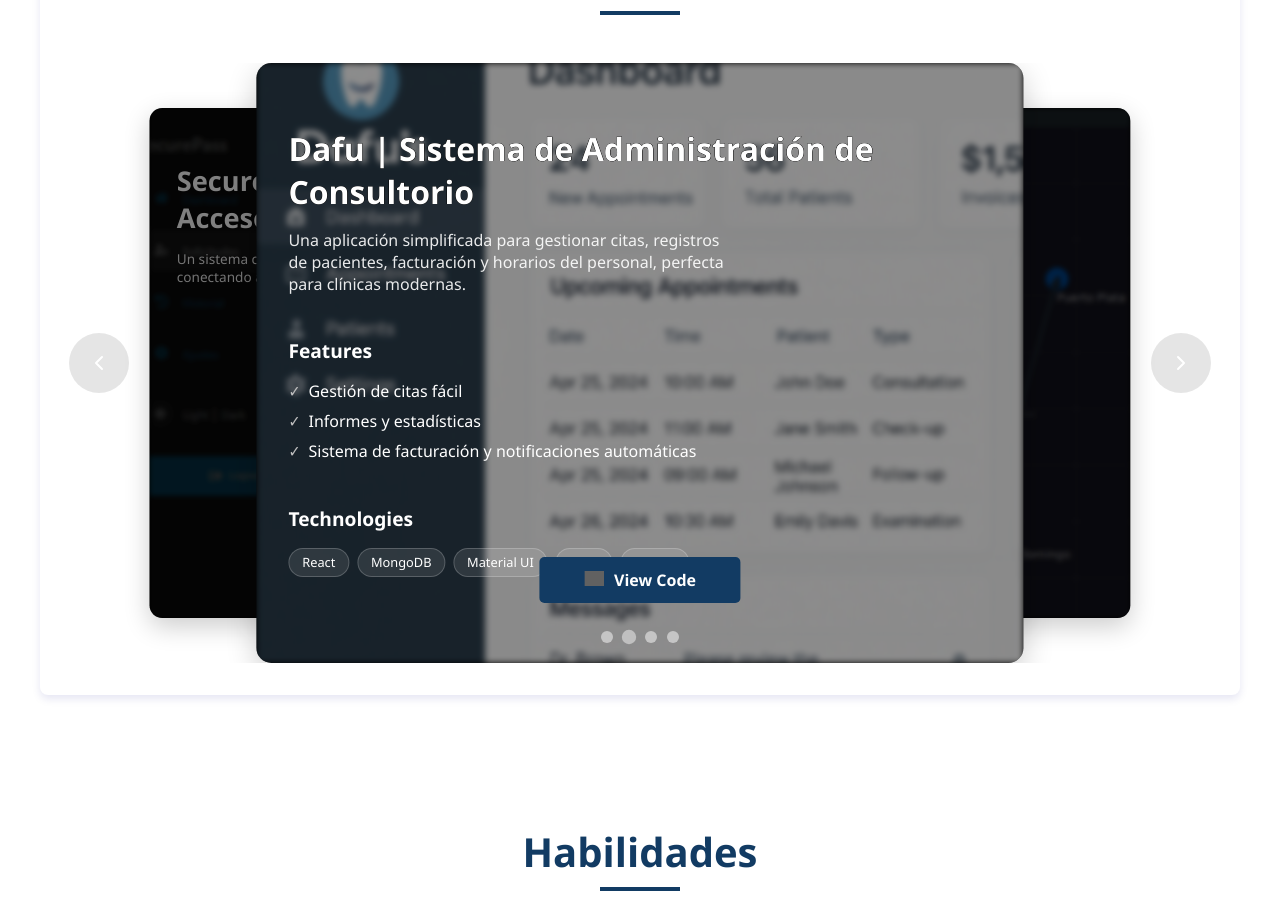
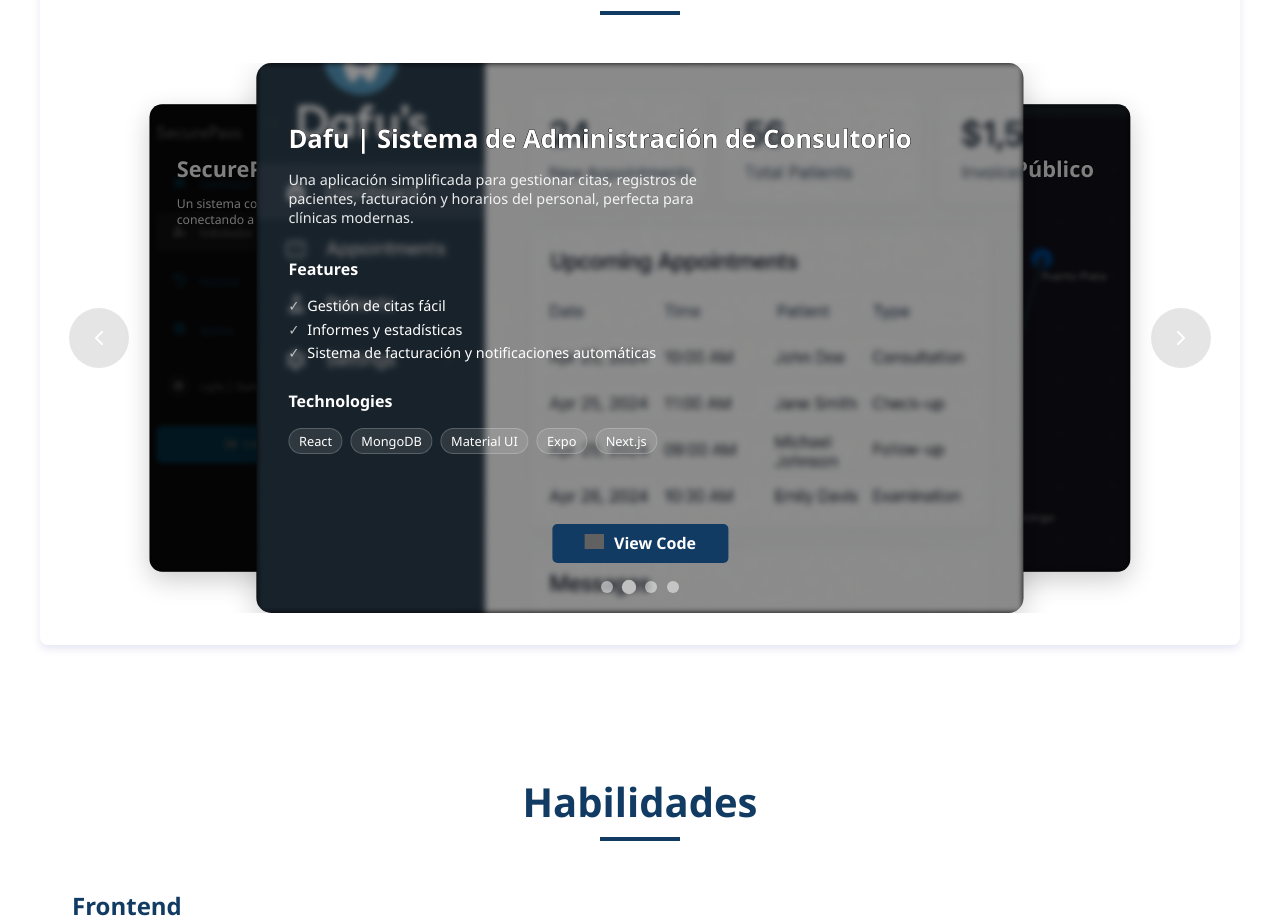
Before and after one commit to TZeik/personal-web, a React (Create React App) app: page / in a window 1280 px wide. Shown: the part 980-1898 px from the top of the page. Built offline with nearby package versions, Linux system fonts and the light colour scheme; grey boxes are pictures that could not be loaded.

Commit message:
portfolio responsive hotfix

```diff
--- a/src/styles/portfolio.module.css
+++ b/src/styles/portfolio.module.css
@@ -35,7 +35,7 @@
 
 .cardsWrapper {
   position: relative;
-  height: 600px;
+  height: 550px;
   perspective: 2000px;
   overflow: hidden;
 }
@@ -133,16 +133,16 @@
 }
 
 .projectTitle {
-  font-size: 2rem;
+  font-size: 1.6rem;
   text-shadow: -0.2px -0.2px 0 black, 0.2px -0.2px 0 black, -0.2px 0.2px 0 black,
     0.2px 0.2px 0 black;
   margin-bottom: 0.5rem;
 }
 
 .projectDescription {
-  font-size: 1rem;
+  font-size: 0.9rem;
   opacity: 0.9;
-  margin-bottom: 0.5rem;
+  margin-bottom: 0.1rem;
   max-width: 450px;
 }
 
@@ -151,12 +151,12 @@
   display: flex;
   flex: 1;
   gap: 0.1rem;
-  margin-bottom: 2rem;
   flex-direction: column;
 }
 
 .projectFeatures {
   flex: 1;
+  font-size: 0.9rem
 }
 
 .projectTechnologies {
@@ -164,7 +164,7 @@
 }
 
 .detailTitle {
-  font-size: 1.2rem;
+  font-size: 1rem;
   margin-bottom: 1rem;
   color: var(--white);
 }
@@ -172,10 +172,11 @@
 .projectFeatures ul {
   list-style: none;
   padding: 0;
+  margin: 0;
 }
 
 .projectFeatures li {
-  margin-bottom: 0.5rem;
+  margin-bottom: 0.3rem;
   display: flex;
   align-items: center;
   gap: 0.5rem;
@@ -194,7 +195,7 @@
 
 .techBadge {
   background: rgba(255, 255, 255, 0.1);
-  padding: 0.3rem 0.8rem;
+  padding: 0.2rem 0.6rem;
   border-radius: 20px;
   font-size: 0.8rem;
   border: 1px solid rgba(255, 255, 255, 0.2);
@@ -208,10 +209,10 @@
 }
 
 .codeButton {
-  padding: 0.7rem 2.8rem;
+  padding: 0.5rem 2rem;
   background: var(--primary);
   position: fixed;
-  bottom: 60px;
+  bottom: 50px;
   color: white;
   text-decoration: none;
   border-radius: 5px;
@@ -343,25 +344,7 @@
 
 /* Responsive Design */
 
-@media (max-width: 1100px) {
-  .projectTitle {
-    font-size: 1.6rem;
-  }
-
-  .projectDescription {
-    font-size: 0.9rem;
-  }
-
-  .detailTitle {
-    font-size: 1rem;
-  }
-
-  .projectFeatures {
-    font-size: 0.9rem;
-  }
-}
-
-@media (max-width: 768px) {
+@media (max-width: 968px) {
   .portfolioSection {
     padding: 2rem 1rem;
   }
@@ -398,10 +381,6 @@
     height: 17px;
   }
 
-  .cardsWrapper {
-    height: 500px;
-  }
-
   .projectDetails {
     flex-direction: column;
   }
@@ -418,10 +397,6 @@
     left: 92%;
   }
 
-  .cardsWrapper {
-    height: 450px;
-  }
-
   .projectContent {
     padding: 1.5rem;
   }
@@ -429,4 +404,8 @@
     width: 9px;
     height: 9px;
   }
+
+  .cardsWrapper {
+    height: 500px;
+  }
 }
```
